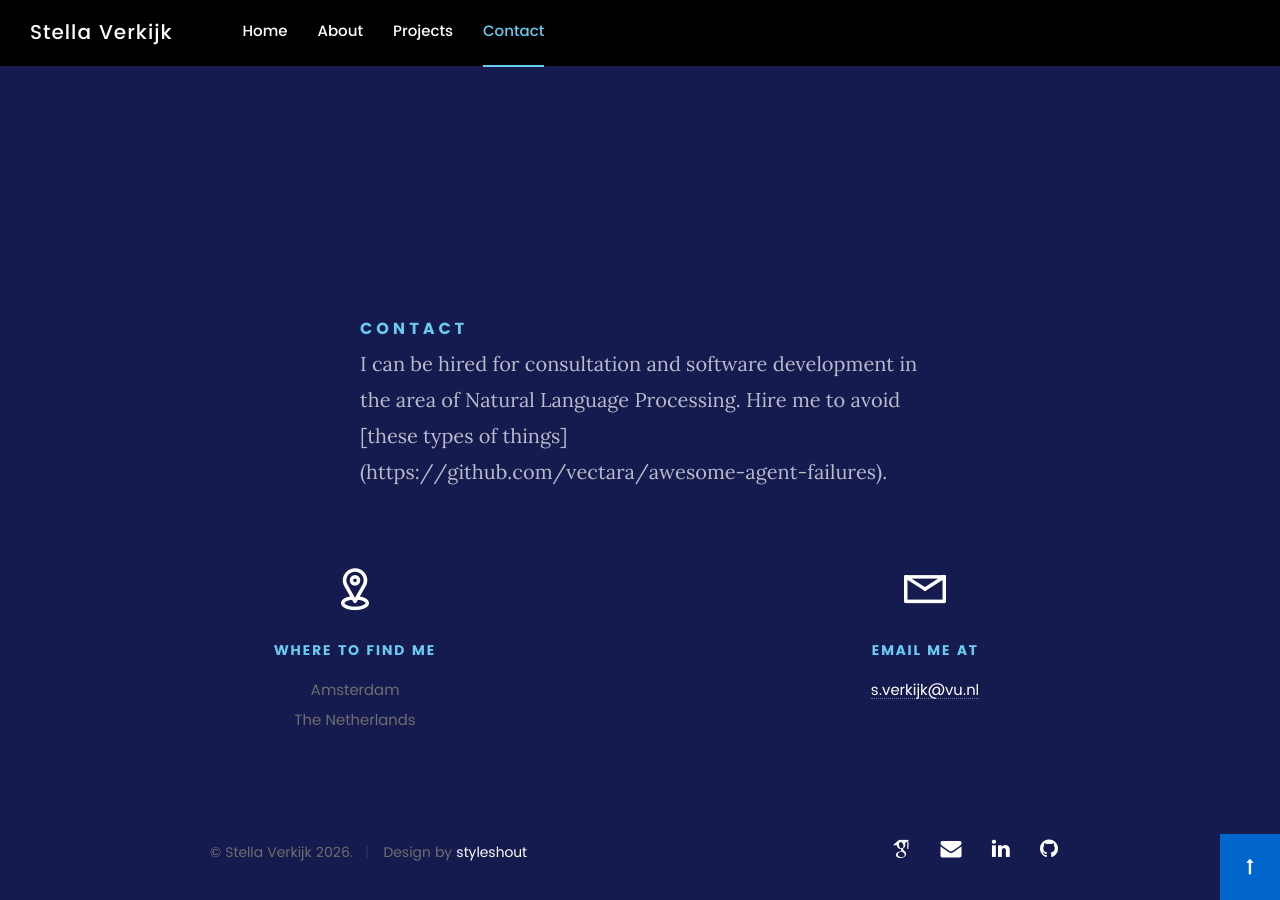
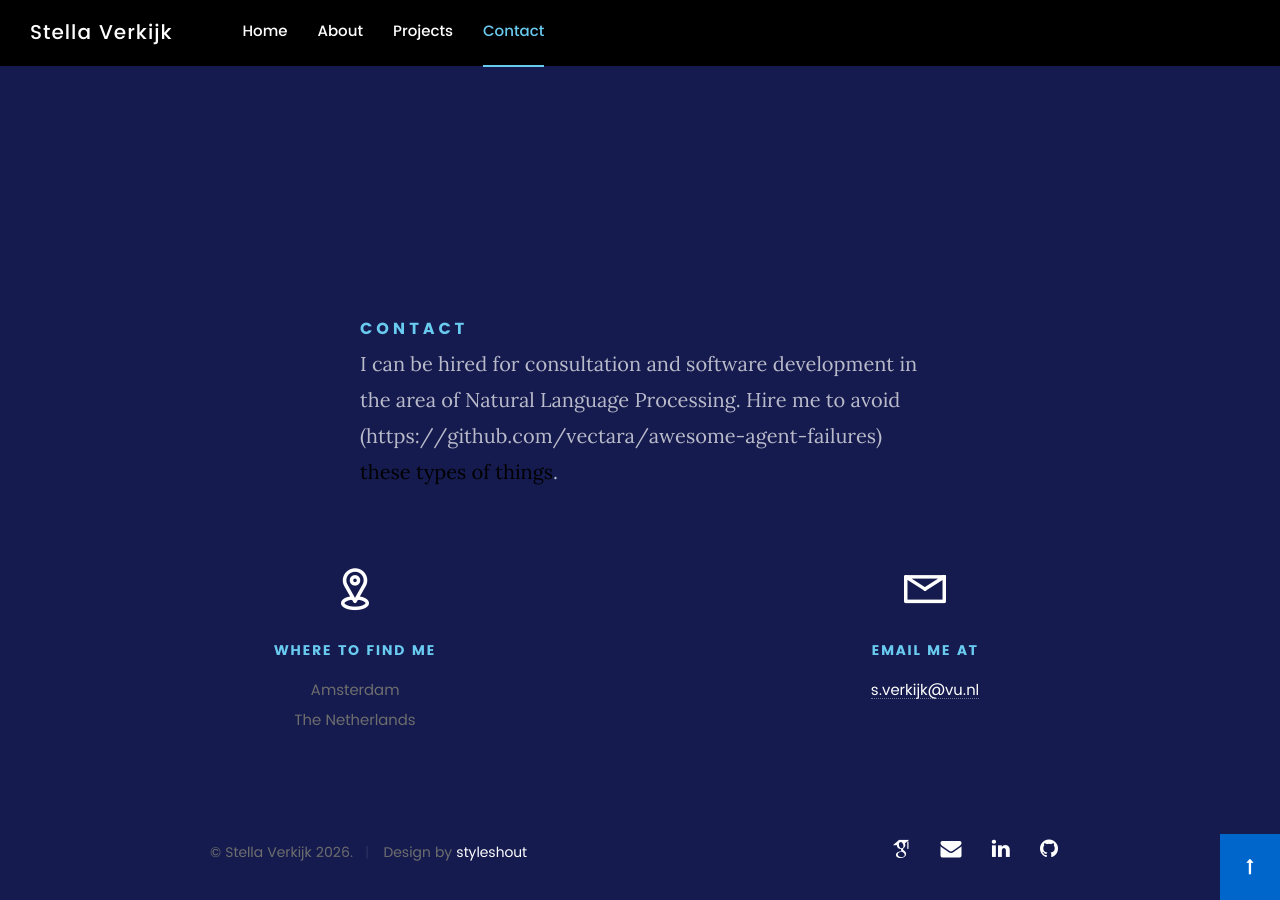
Before and after one commit to StellaVerkijk/StellaVerkijk.github.io, a Jekyll site: the page built from index.html, in a window 1280 px wide and 900 px high, scrolled down 2537 px. Built offline with Jekyll 4.4.1, drawn with Linux system fonts in a browser that asks for light colours; some web fonts are replaced; part of the change alters nothing that is shown.

```diff
--- a/_data/sections.yml
+++ b/_data/sections.yml
@@ -71,4 +71,4 @@ contact:
   text_width: 60rem
   align:      left
   lead: >-
-    I can be hired for consultation and software development in the area of Natural Language Processing. Hire me to avoid [these types of things](https://github.com/vectara/awesome-agent-failures).
+    I can be hired for consultation and software development in the area of Natural Language Processing. Hire me to avoid (https://github.com/vectara/awesome-agent-failures) <a href="https://github.com/vectara/awesome-agent-failures">these types of things</a>.
```
